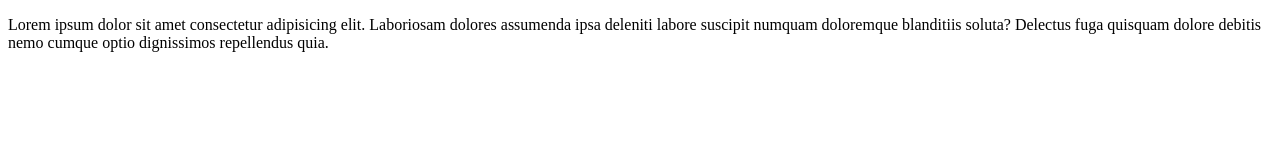
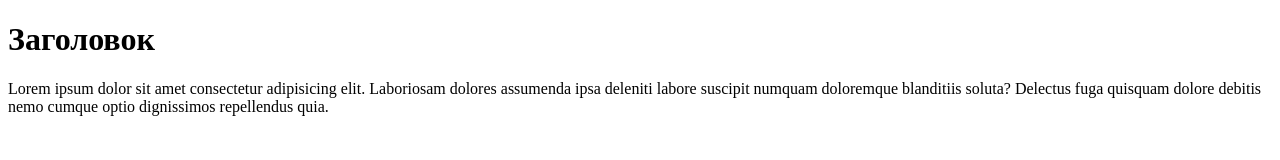
Before and after one commit to Wa55eR/probnayverstka, a plain HTML site: page index.html in a window 1280 px wide. Drawn offline with Linux system fonts and the light colour scheme.

Commit message:
имя сайта

```diff
--- a/index.html
+++ b/index.html
@@ -1,8 +1,10 @@
 <!DOCTYPE html>
     <html>
         <head>
+            <title>WWW.verstka.com</title>
         </head>
             <body>
+                <h1>Заголовок</h1>
                 <p>Lorem ipsum dolor sit amet consectetur adipisicing elit. Laboriosam dolores assumenda ipsa deleniti labore suscipit numquam doloremque blanditiis soluta? Delectus fuga quisquam dolore debitis nemo cumque optio dignissimos repellendus quia.
                 </p>
             </body>
```
